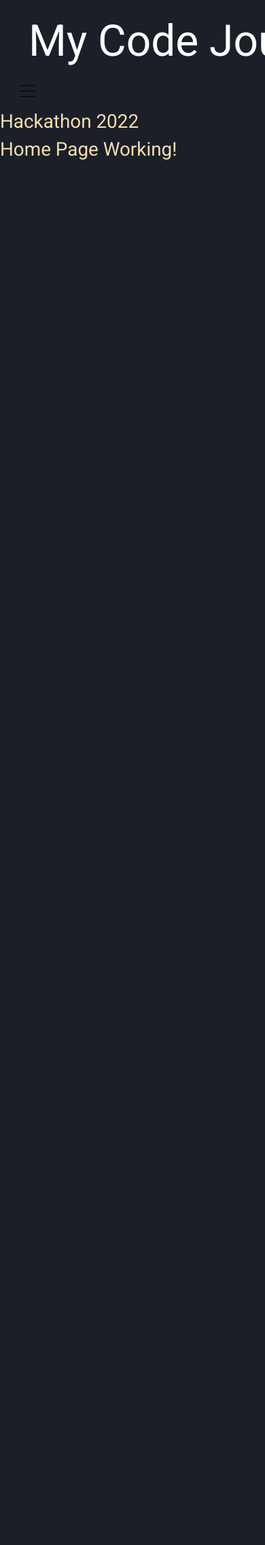
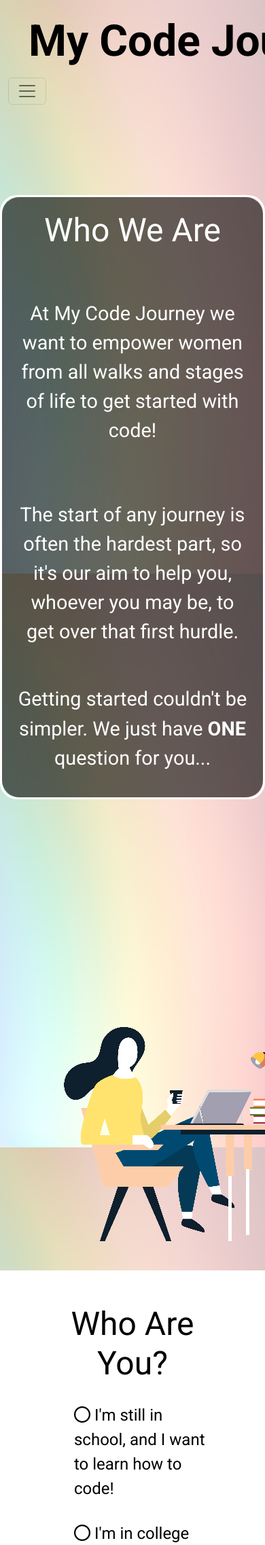
Before and after one commit to MarcelloMuy/Hackathon-Repo, a Django app: page / in a window 390 px wide; the page is wider, and only the part inside the window is pictured. Shown: the top 2273 px of that part at 68% size. Before the commit the page ends 235 px from the top of that part, so only its background shows below. Run offline with Django 3.2, Linux system fonts and the light colour scheme; some libraries are stand-ins or nearby versions.

Commit message:
Update index styling

```diff
--- a/home/templates/home/index.html
+++ b/home/templates/home/index.html
@@ -5,8 +5,53 @@
 <link rel="stylesheet" href="{% static 'css/index.css' %}">
 {% block content %}
 
-<h1>
-    Home Page Working!
-</h1>
+<!-- INTRO SECTION -->
+<section>
+    <div class="container">
+        <div class="row">
+            <div id="intro-container" class="col-md-7 text-center">
+                <div id="intro-overlay">
+                    <h2 id="intro-heading">Who We Are</h2>
+                    <br>
+                    <p class="intro-text">
+                        At My Code Journey we want to empower women from all walks and stages of life to get started with code!
+                    </p>
+                    <br>
+                    <p class="intro-text">
+                        The start of any journey is often the hardest part, so it's our aim to help you, whoever you may be, to get over that first hurdle.
+                    </p>
+                    <p class="intro-text">
+                        Getting started couldn't be simpler. We just have <strong>ONE</strong> question for you...
+                    </p>
+                </div>
+            </div>
+            <div class="col-md-4">
+                <img id="hero-image" src="{% static 'images/developers.png' %}" alt="">
+            </div>
+        </div>
+    </div>
+</section>
+
+<!-- WHO SECTION -->
+<section id="who-section">
+    <div class="container">
+        <div class="row">
+            <div class="col-8 offset-2">
+                <h1 id="who-heading" class="text-center">Who Are You?</h1>
+                <ul class="who-list">
+                    <li class="who-list-option">
+                        <span><p><i class="fa-regular fa-circle"></i> I'm still in school, and I want to learn how to code!</p></span>
+                    </li>
+                    <li class="who-list-option">
+                        <span><p><i class="fa-regular fa-circle"></i> I'm in college and have already started to learn how to code!</p></span>
+                    </li>
+                    <li class="who-list-option">
+                        <span><p><i class="fa-regular fa-circle"></i> I'm working already, but I think I might like to change to a career in coding!</p></span>
+                    </li>
+                </ul>
+            </div>
+        </div>
+    </div>
+</section>
 
 {% endblock %}
--- a/static/css/base.css
+++ b/static/css/base.css
@@ -6,20 +6,26 @@
 
 body {
   font-family: 'Roboto';
-  color: wheat;
+  color: white;
   margin: 0;
   background-color: rgb(27,32,40);
+  background: url("/static/images/texture.jpg") no-repeat fixed;
+  background-size: cover;
+  overflow-x: hidden;
 }
 
+/* NAVBAR */
+
 .navbar-brand, .navbar-brand:hover {
-  color: white;
+  color: black;
   font-size: 4rem;
+  font-weight: bold;
   margin-left: 30px;
 }
 
-
 .nav-link {
   color: white;
+  font-weight: bold;
   font-size: 2rem;
   margin-left: 15px;
   margin-right: 15px;
@@ -31,3 +37,71 @@ body {
   border-bottom: white 2px solid;
   margin-top: 30px
 }
+
+/* Intro Section */
+
+#intro-container {
+  margin-top: 125px;
+  border: white solid 3px;
+  border-radius: 25px;
+  padding: 0px;
+}
+
+#intro-overlay {
+    width: 100%;
+    height: 100%;
+    position: relative;
+    top: 0;
+    left: 0;
+    background-color: rgba(0,0,0,0.6);
+    border-radius: 25px;
+  }
+#intro-heading {
+  color: white;
+  font-size: 3rem;
+  padding: 20px;
+}
+
+.intro-text {
+  font-size: 1.8rem;
+  padding: 20px;
+}
+
+#hero-image {
+  margin-top: 125px;
+  margin-left: 75px;
+}
+
+/* WHO SECTION */
+
+#who-section {
+  margin-top: 25px;
+  background: white;
+  padding-bottom: 100px;
+}
+
+#who-heading {
+  margin-top: 50px;
+  font-size: 3rem;
+  color: black;
+}
+
+.who-list {
+  color: black;
+  list-style-type: none;
+}
+
+.who-list-option {
+  font-size: 1.5rem;
+  margin-top: 30px;
+}
+
+/* FOOTER */
+
+#main-footer {
+  background-color: rgba(0,0,0,0.6);
+  margin-bottom: 20px;
+  font-size: 1.5rem;
+  height: 50px;
+  padding: 20px;
+}
--- a/templates/base.html
+++ b/templates/base.html
@@ -23,7 +23,6 @@
           {% include 'includes/main-nav.html' %}
         </div>
       </header>
-    <h1>Hackathon 2022</h1>
 
     {% if messages %}
         <div class="message-container"></div>
@@ -35,7 +34,10 @@
     <!-- Bootstrap Scripts -->
     <script src="https://cdn.jsdelivr.net/npm/@popperjs/core@2.11.5/dist/umd/popper.min.js" integrity="sha384-Xe+8cL9oJa6tN/veChSP7q+mnSPaj5Bcu9mPX5F5xIGE0DVittaqT5lorf0EI7Vk" crossorigin="anonymous"></script>
     <script src="https://cdn.jsdelivr.net/npm/bootstrap@5.2.0/dist/js/bootstrap.min.js" integrity="sha384-ODmDIVzN+pFdexxHEHFBQH3/9/vQ9uori45z4JjnFsRydbmQbmL5t1tQ0culUzyK" crossorigin="anonymous"></script>
+    <!-- Font-Awesome Scripts -->
+    <script src="https://kit.fontawesome.com/e44e56cd62.js" crossorigin="anonymous"></script>
     <!-- Scripts -->
     <script src="{% static 'js/main.js' %}" ></script>
+
 </body>
 </html>
```
Also changed, not shown: static/images/developers.png (added), static/images/texture.jpg (added).
